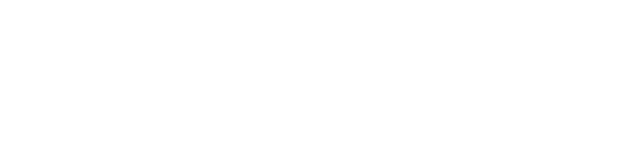
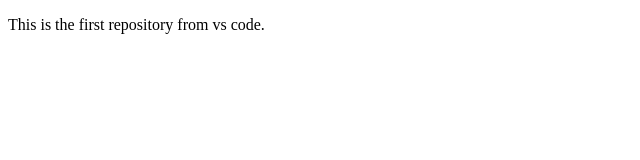
Before and after one commit to Maryam-MT/APP-Assignment01, a plain HTML site: page index.html in a window 1280 px wide. Shown: the whole page, without its empty margins (0-640 px from the left). Drawn offline with Linux system fonts and the light colour scheme.

Commit message:
information added

```diff
--- a/index.html
+++ b/index.html
@@ -6,6 +6,7 @@
     <title>Document</title>
 </head>
 <body>
+    <p>This is the first repository from vs code.</p>
 
 </body>
 </html>
```
